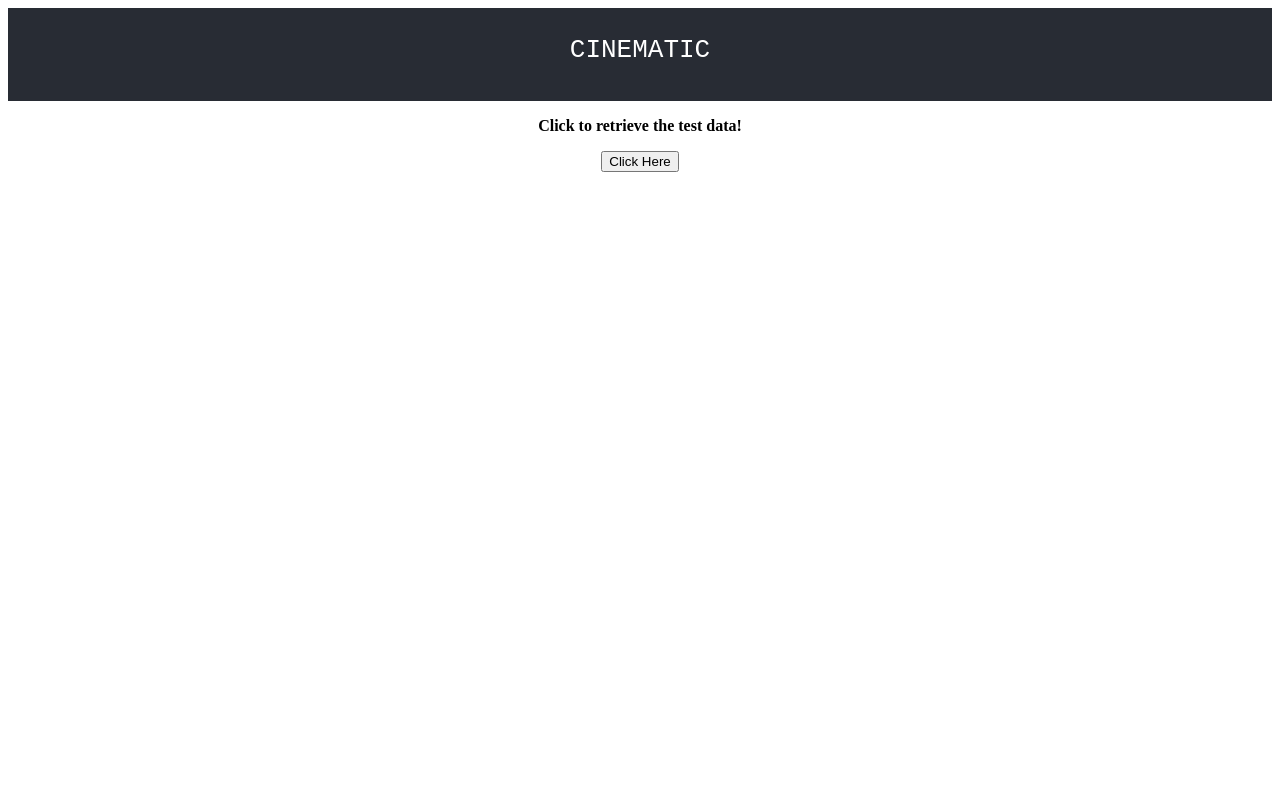
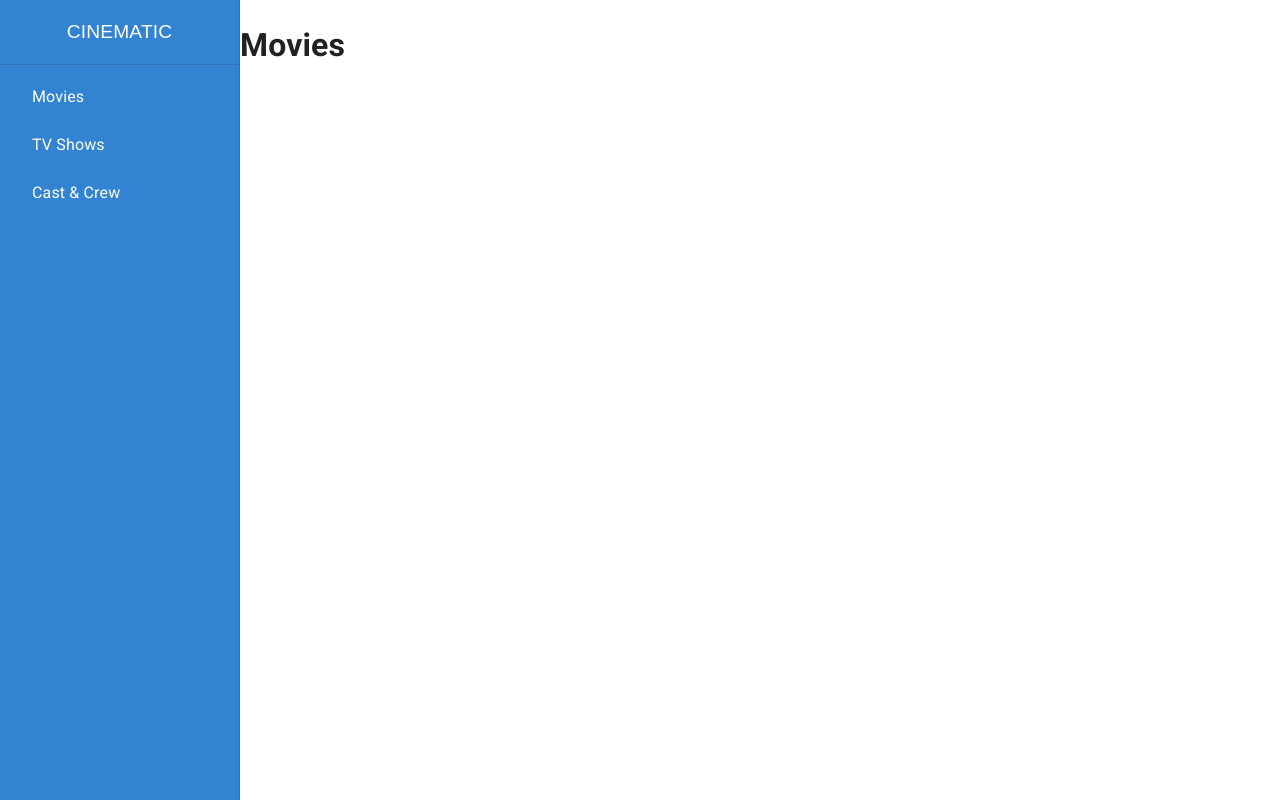
Before and after one commit to LaurenNewman1/Cinematic, a React (Create React App) app in the folder client/: page / in a window 1280 px wide. Built offline with nearby package versions, Linux system fonts and the light colour scheme.

Commit message:
set up navigation

```diff
--- a/client/public/index.html
+++ b/client/public/index.html
@@ -9,6 +9,14 @@
     />
     <meta name="theme-color" content="#000000" />
     <link rel="manifest" href="%PUBLIC_URL%/manifest.json" />
+    <link
+      rel="stylesheet"
+      href="https://fonts.googleapis.com/css?family=Roboto:300,400,500,700&display=swap"
+    />
+    <link
+      rel="stylesheet"
+      href="https://fonts.googleapis.com/icon?family=Material+Icons"
+    />
     <title>Cinematic</title>
   </head>
   <body>
--- a/client/src/App.js
+++ /dev/null
@@ -1,38 +0,0 @@
-import React, { Component } from 'react';
-import './App.css';
-
-import service from './service';
-
-class App extends Component {
-  state = {
-    response: ''
-  };
-
-  handleSubmit = async e => {
-    e.preventDefault();
-    const body = await service.retrieveData()
-      .then(data => this.setState({ response: data }));
-  };
-
-  render() {
-    return (
-      <div className="App">
-        <header className="App-header">
-          <p>
-            <code>CINEMATIC</code>
-          </p>
-        </header>
-        <form onSubmit={this.handleSubmit}>
-          <p>
-            <strong>Click to retrieve the test data!</strong>
-          </p>
-          <button type="submit">Click Here</button>
-        </form>
-        <p>{this.state.response}</p>
-      </div>
-
-    );
-  }
-}
-
-export default App;
--- /dev/null
+++ b/client/src/App.jsx
@@ -0,0 +1,25 @@
+import React from 'react';
+import {
+  BrowserRouter,
+  Routes,
+  Route,
+} from 'react-router-dom';
+import CastCrew from './pages/CastCrew.jsx';
+import Movies from './pages/Movies.jsx';
+import Page from './components/Page.jsx';
+import Shows from './pages/Shows.jsx';
+
+const App = () => {
+
+    return (
+        <BrowserRouter>
+            <Routes>
+                <Route path="/" element={<Page><Movies/></Page>} />
+                <Route path="/shows" element={<Page><Shows/></Page>} />
+                <Route path="/castandcrew" element={<Page><CastCrew/></Page>} />
+            </Routes>
+        </BrowserRouter>
+    );
+};
+
+export default App;
--- /dev/null
+++ b/client/src/components/Page.jsx
@@ -0,0 +1,92 @@
+import React from 'react';
+import { createTheme, ThemeProvider, Box, CssBaseline, Drawer, Toolbar, Divider, List,
+ListItem, ListItemText, Typography } from '@mui/material';
+import PropTypes from 'prop-types';
+import { useNavigate } from 'react-router-dom';
+
+const Page = ({children}) => {
+
+    const navigate = useNavigate();
+
+    const changePage = (page) => {
+        switch(page) {
+            case 'Movies':
+                navigate('/');
+                break;
+            case 'TV Shows':
+                navigate('/shows');
+                break;
+            case 'Cast & Crew':
+                navigate('/castandcrew');
+                break;
+        }
+    }
+
+    const theme = createTheme({
+        palette: {
+            primary: {
+                main: '#3283d2',
+                light: '#c1d9f1'
+            },
+            secondary: {
+                main: '#44c2b4',
+                light: '#c6ede8'
+            },
+            accent1: {
+                main: '#f4738a',
+                light: '#fcd5dc'
+            },
+            accent2: {
+                main: '#9f66e9',
+                light: '#d8c2f6'
+            }
+        }
+    });
+
+    return (
+        <div style={{ minHeight: '100vh' }} >
+            <ThemeProvider theme={theme}>
+                <Box sx={{ display: 'flex' }}>
+                    <CssBaseline />
+                    <Drawer
+                        sx={{
+                        width: 240,
+                        flexShrink: 0,
+                        '& .MuiDrawer-paper': {
+                            width: 240,
+                            backgroundColor: theme.palette.primary.main,
+                            color: 'white'
+                        },
+                        }}
+                        variant="permanent"
+                        anchor="left"
+                    >
+                        <Toolbar>
+                            <Typography sx={{ margin: 'auto', fontFamily: 'fantasy', fontSize: '120%' }}>CINEMATIC</Typography>
+                        </Toolbar>
+                        <Divider />
+                        <List>
+                        {['Movies', 'TV Shows', 'Cast & Crew'].map((text) => (
+                            <ListItem button key={text} onClick={() => changePage(text)}>
+                                <ListItemText primary={text} sx={{ paddingLeft: 2 }}/>
+                            </ListItem>
+                        ))}
+                        </List>
+                    </Drawer>
+                    <Box component='main' sx={{ flexgrow: 1, bgcolor: 'background.default' }} >
+                        {children}
+                    </Box>
+                </Box>
+            </ThemeProvider>
+        </div>
+    )
+}
+
+Page.propTypes = {
+    children: PropTypes.oneOfType([
+      PropTypes.arrayOf(PropTypes.node),
+      PropTypes.node,
+    ]).isRequired
+  };
+
+export default Page
--- a/client/src/index.js
+++ b/client/src/index.js
@@ -1,5 +1,5 @@
 import React from 'react';
 import ReactDOM from 'react-dom';
-import App from './App';
+import App from './App.jsx';
 
 ReactDOM.render(<App />, document.getElementById('root'));
--- /dev/null
+++ b/client/src/pages/CastCrew.jsx
@@ -0,0 +1,10 @@
+import React from 'react';
+
+const CastCrew = () => {
+
+    return (
+        <h1>Cast + Crew</h1>
+    );
+};
+
+export default CastCrew;
--- /dev/null
+++ b/client/src/pages/Movies.jsx
@@ -0,0 +1,10 @@
+import React from 'react';
+
+const Movies = () => {
+
+    return (
+        <h1>Movies</h1>
+    );
+};
+
+export default Movies;
--- /dev/null
+++ b/client/src/pages/Shows.jsx
@@ -0,0 +1,10 @@
+import React from 'react';
+
+const Shows = () => {
+
+    return (
+        <h1>Shows</h1>
+    );
+};
+
+export default Shows;
```
Also changed, not shown: package.json (+7 -3 lines), 2 other files (tests, documents, lock files or other folders).
